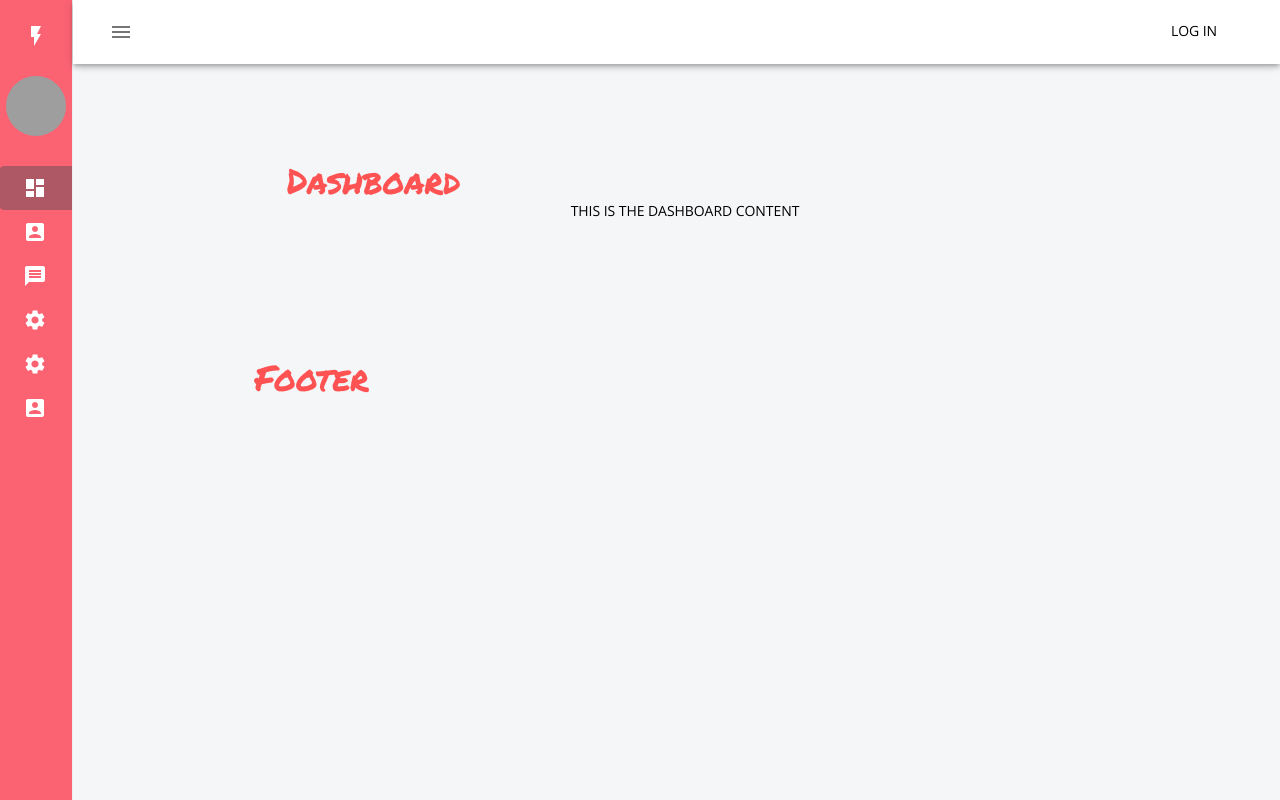
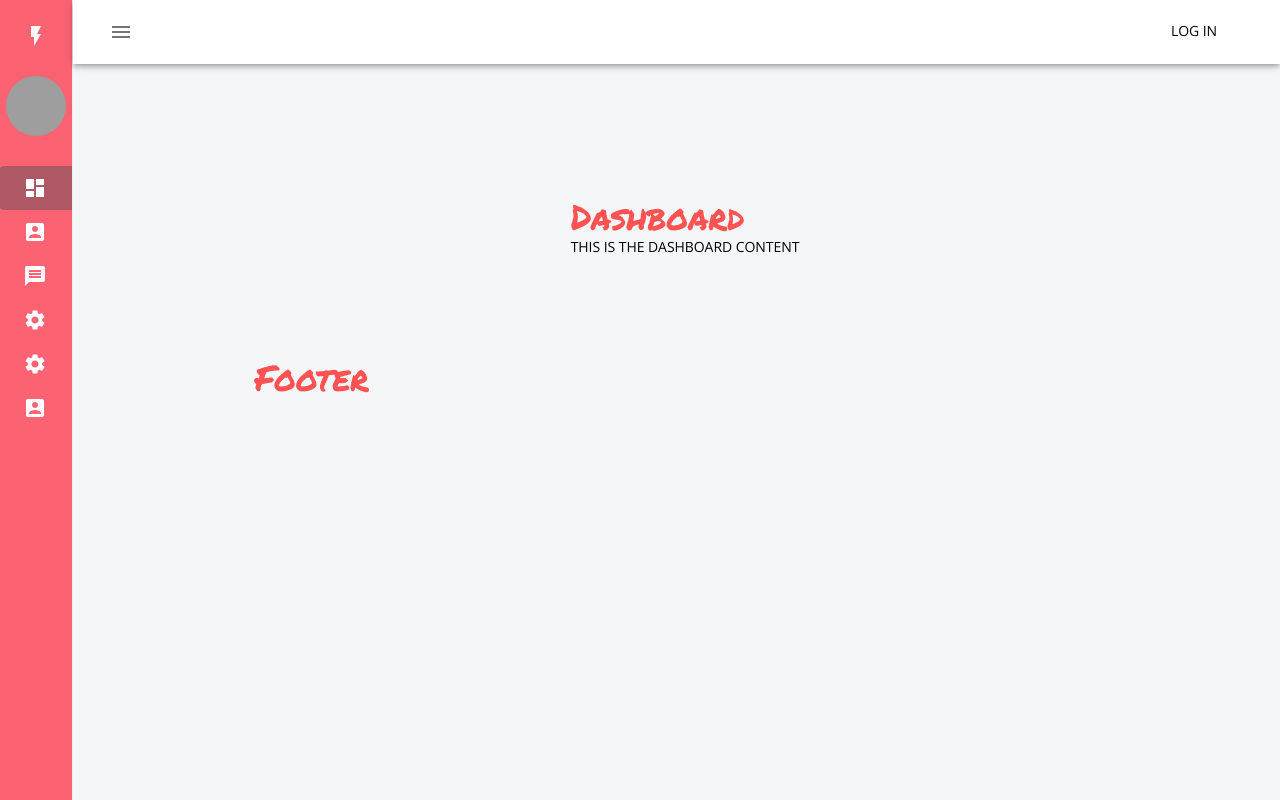
Before and after one commit to tvo007/TrickSpa, a React (Create React App) app: page /Dashboard in a window 1280 px wide. Built offline with nearby package versions, Linux system fonts and the light colour scheme; no server answers; grey boxes are pictures that could not be loaded.

Commit message:
Center main content using css grid & remove left padding from Profile root

```diff
--- a/src/layouts/Main/index.js
+++ b/src/layouts/Main/index.js
@@ -19,6 +19,10 @@ const useStyles = makeStyles(theme => ({
     // paddingLeft: 240
   },
   content: {
+    display: 'grid',
+    '& > *': {
+      placeSelf: 'center'
+    },
     height: '100%',
     padding: theme.spacing(6),
     paddingTop: theme.spacing(4),
@@ -97,7 +101,7 @@ const Main = props => {
       />
 
       <Grid container justify="center">
-        <Grid item lg={9} sm={12}>
+        <Grid item lg={9} sm={12} xl={6}>
           <main className={classes.content}>{children}</main>
           <Footer />
         </Grid>
--- a/src/views/Profile/ProfileView.js
+++ b/src/views/Profile/ProfileView.js
@@ -26,11 +26,11 @@ import MoreHorizIcon from '@material-ui/icons/MoreHoriz';
  */
 
 const useStyles = makeStyles(theme => ({
-  root: {
-    [theme.breakpoints.down('sm')]: {
-      paddingLeft: '1rem'
-    }
-  },
+  // root: {
+  //   [theme.breakpoints.down('sm')]: {
+  //     paddingLeft: '1rem'
+  //   }
+  // },
   mainCard: {
     textAlign: 'center'
   },
@@ -88,7 +88,7 @@ const ProfileView = ({
 
   const classes = useStyles();
   return (
-    <Grid className={classes.root} container item spacing={2} xs={12}>
+    <Grid className={classes.root} container item md={9} spacing={2} xs={12}>
       {userProfile === null || profileLoading ? (
         <Typography>Loading!</Typography>
       ) : profileLoaded ? (
```
